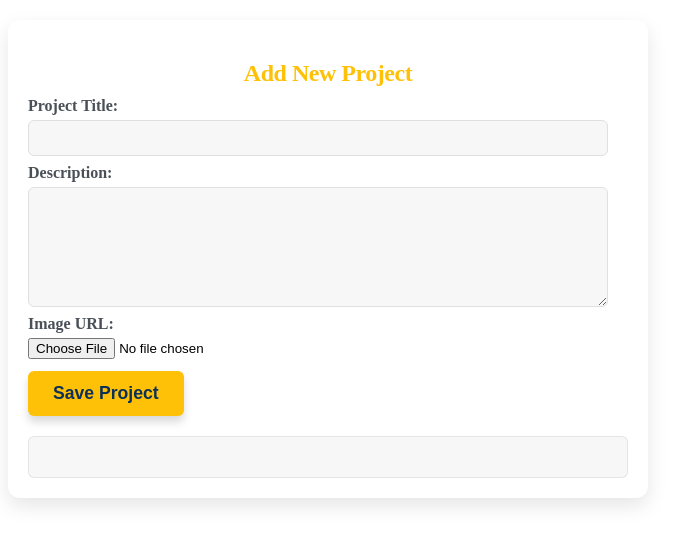
After one commit to JustinWChada/ConstructionDoctors-Code, a PHP site: page /dashboard/recent_projects/add_projects.php in a window 1280 px wide. The commit adds this page. Shown: the top 545 px of the page, without its empty margins (0-697 px from the left). Run offline with PHP 8.4, Linux system fonts and the light colour scheme.

Commit message:
i have added the projects adding and retrieving from database

```diff
--- a/dashboard/dashboard.php
+++ b/dashboard/dashboard.php
@@ -70,9 +70,12 @@ $email = isset($_SESSION['email']) ? $_SESSION['email'] : ''; // Optional
                 </div>
             </nav>
 
+
+
             <!-- Main Content -->
             <main class="col-md-9 ms-sm-auto col-lg-10 p-0">
-                <div class="dashboard-content">
+                <?php include "recent_projects/show_projects.php"; ?>
+                <div class="dashboard-content" hidden>
                     <div class="dashboard-header">
                         <h1>Dashboard</h1>
                     </div>
--- /dev/null
+++ b/dashboard/recent_projects/add_projects.css
@@ -0,0 +1,137 @@
+.container {
+    background-color: #fff;
+    margin-top: 20px;
+    padding:20px;
+    border-radius: 12px;
+    box-shadow: 0 8px 20px rgba(0, 0, 0, 0.1); /* Slightly stronger shadow */
+    max-width: 600px; /* Increased max-width for larger screens */
+    width: 100%;
+    transition: transform 0.2s ease-in-out, box-shadow 0.2s ease-in-out; /* Added transform transition */
+}
+
+.container:hover {
+    transform: translateY(-4px);
+    box-shadow: 0 12px 30px rgba(0, 0, 0, 0.15);
+}
+
+h2 {
+    color: #ffc107; /* Accent color */
+    text-align: center;
+    margin-bottom: 10px;
+    font-weight: 600; /* Use semibold for heading */
+    letter-spacing: -0.02em;
+}
+
+form {
+    margin-bottom: 20px;
+}
+
+label {
+    display: block;
+    margin-top: 4px;
+    margin-bottom: 5px;
+    color: #495057; /* Slightly darker label color */
+    font-weight: 600;
+    transition: color 0.2s ease; /* Label transition */
+}
+
+label:hover {
+    color: #ffc107;
+}
+
+input[type="text"],
+textarea {
+    width: calc(100% - 20px); /* Adjusted width for padding */
+    padding: 8px;
+    border: 1px solid #e0e0e0; /* Lighter border */
+    border-radius: 6px;
+    margin-bottom: 4px;
+    transition: border-color 0.3s ease, box-shadow 0.3s ease; /* Added box-shadow transition */
+    font-size: 1rem;
+    background-color: #f7f7f7; /* Slightly lighter input background */
+    color: #495057;
+}
+
+input[type="text"]:focus,
+textarea:focus {
+    outline: none;
+    border-color: #ffc107; /* Focus color */
+    box-shadow: 0 0 0 3px rgba(255, 193, 7, 0.15); /* Focus shadow */
+}
+
+textarea {
+    resize: vertical;
+    height: 120px; /* Increased default height */
+}
+
+button[type="submit"] {
+    background-color: #ffc107;
+    color: #0c3057;
+    border: none;
+    margin-top: 12px;
+    padding: 12px 25px; /* Slightly adjusted padding */
+    border-radius: 6px;
+    cursor: pointer;
+    font-size: 1.1rem; /* Slightly larger font */
+    transition: background-color 0.3s ease, transform 0.1s ease, box-shadow 0.3s ease; /* Added box-shadow */
+    font-weight: 600; /* Semi-bold button text */
+    box-shadow: 0 6px 8px rgba(0, 0, 0, 0.15);
+}
+
+button[type="submit"]:hover {
+    background-color: #ffb300; /* Slightly darker hover */
+    transform: translateY(-2px);
+    box-shadow: 0 8px 10px rgba(0, 0, 0, 0.2);
+}
+
+button[type="submit"]:active {
+    background-color: #ffa000; /* Even darker active */
+    transform: translateY(0);
+    box-shadow: 0 3px 4px rgba(0, 0, 0, 0.2);
+}
+
+#response {
+    margin-top: 10px;
+    padding: 20px;
+    background-color: rgba(0, 0, 0, 0.03); /* Very light background */
+    border-radius: 6px;
+    border: 1px solid rgba(0, 0, 0, 0.08); /* Very light border */
+    text-align: center;
+    font-size: 1rem;
+    color: #343a40;
+    animation: fadeIn 0.5s ease-in-out;
+}
+
+@keyframes fadeIn {
+    from {
+        opacity: 0;
+    }
+    to {
+        opacity: 1;
+    }
+}
+
+/* Responsive adjustments */
+@media (max-width: 768px) { /* Medium screens and below */
+    .container {
+        padding: 30px;
+    }
+    input[type="text"],
+    textarea {
+        width: calc(100% - 16px);
+        padding: 10px;
+    }
+    button[type="submit"] {
+        padding: 10px 20px;
+        font-size: 1rem;
+    }
+}
+
+@media (max-width: 576px) { /* Small screens and below */
+    .container {
+        padding: 20px;
+    }
+    h2 {
+        font-size: 1.8rem;
+    }
+}
--- /dev/null
+++ b/dashboard/recent_projects/add_projects.js
@@ -0,0 +1,28 @@
+const projectForm = document.getElementById("projectForm");
+const responseDiv = document.getElementById("response");
+
+projectForm.addEventListener("submit", async (event) => {
+  event.preventDefault();
+
+  const formData = new FormData(projectForm);
+
+  try {
+    const response = await fetch("recent_projects/projects_query.php", {
+      // Replace "projects_query" with your actual URL
+      method: "POST",
+      body: formData,
+    });
+
+    if (!response.ok) {
+      throw new Error(`HTTP error! status: ${response.status}`);
+    }
+
+    const data = await response.text(); // Or response.json() if your server returns JSON
+
+    responseDiv.innerHTML = `<div class="alert alert-success">${data}</div>`;
+    projectForm.reset();
+  } catch (error) {
+    responseDiv.innerHTML = `<div class="alert alert-danger">Error: ${error.message}</div>`;
+    console.error("Form submission error:", error); // Log the error for debugging
+  }
+});
--- /dev/null
+++ b/dashboard/recent_projects/add_projects.php
@@ -0,0 +1,23 @@
+<link rel="stylesheet" href="recent_projects/add_projects.css" type="text/css">
+
+<div class="container">
+    <h2>Add New Project</h2>
+    <form id="projectForm">
+        <input name="save_project" readonly hidden>
+        <label for="project_title">Project Title:</label>
+        <input type="text" id="project_title" name="project_title" required>
+
+        <label for="description">Description:</label>
+        <textarea id="description" name="description" required></textarea>
+
+        <label for="image">Image URL:</label>
+        <input type="file" id="image" name="image" accept="image/*" required>
+        <br>
+
+        <button type="submit">Save Project</button>
+    </form>
+    <div id="response"></div>
+</div>
+
+<script src="https://cdn.jsdelivr.net/npm/jquery@3.7.1/dist/jquery.min.js"></script>
+<script src="recent_projects/add_projects.js"></script>
--- a/queries/db_users.php
+++ b/queries/db_users.php
@@ -11,7 +11,3 @@ $UsersConn = new mysqli($servername, $username, $password, $database);
 if ($UsersConn->connect_error) {
     die("Connection failed: " . $UsersConn->connect_error);
 }
-
-// Perform database operations here (e.g., SELECT, INSERT, UPDATE, DELETE)
-
-// Close the connection when you're done.  Very important!
```
Also changed, not shown: dashboard/db_management.php (added, +13 -0 lines), dashboard/recent_projects/main_projects.css (added, +11 -0 lines), dashboard/recent_projects/projects.js (added, +20 -0 lines), dashboard/recent_projects/projects_query.php (added, +101 -0 lines), dashboard/recent_projects/show_projects.css (added, +189 -0 lines), dashboard/recent_projects/show_projects.js (added, +36 -0 lines), dashboard/recent_projects/show_projects.php (added, +58 -0 lines), sql/projects_db.sql (added, +10 -0 lines), files/uploads/67e695082d27d_Logo.png (added), files/uploads/67e69f292c175_download1.jpg (added).
